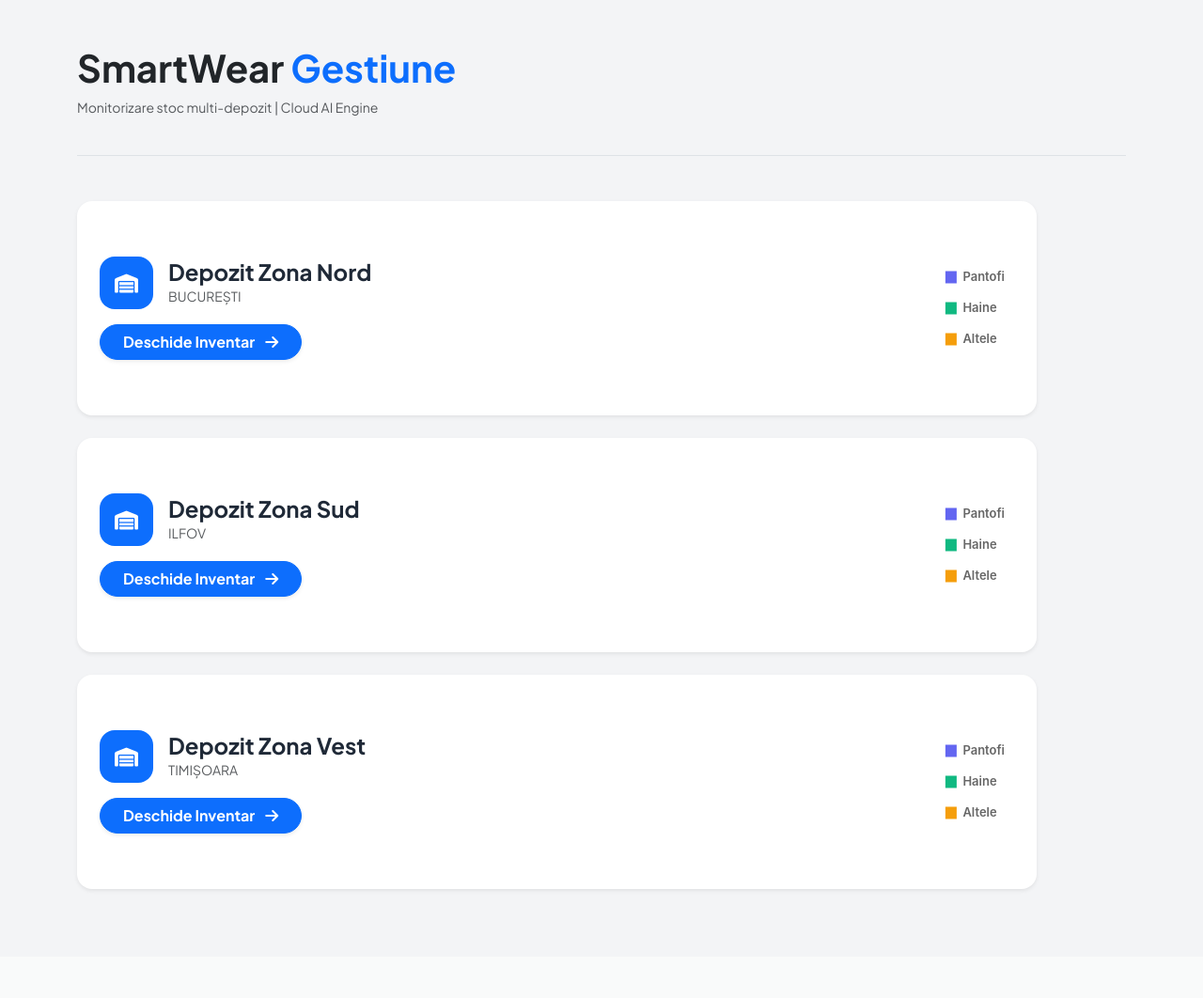
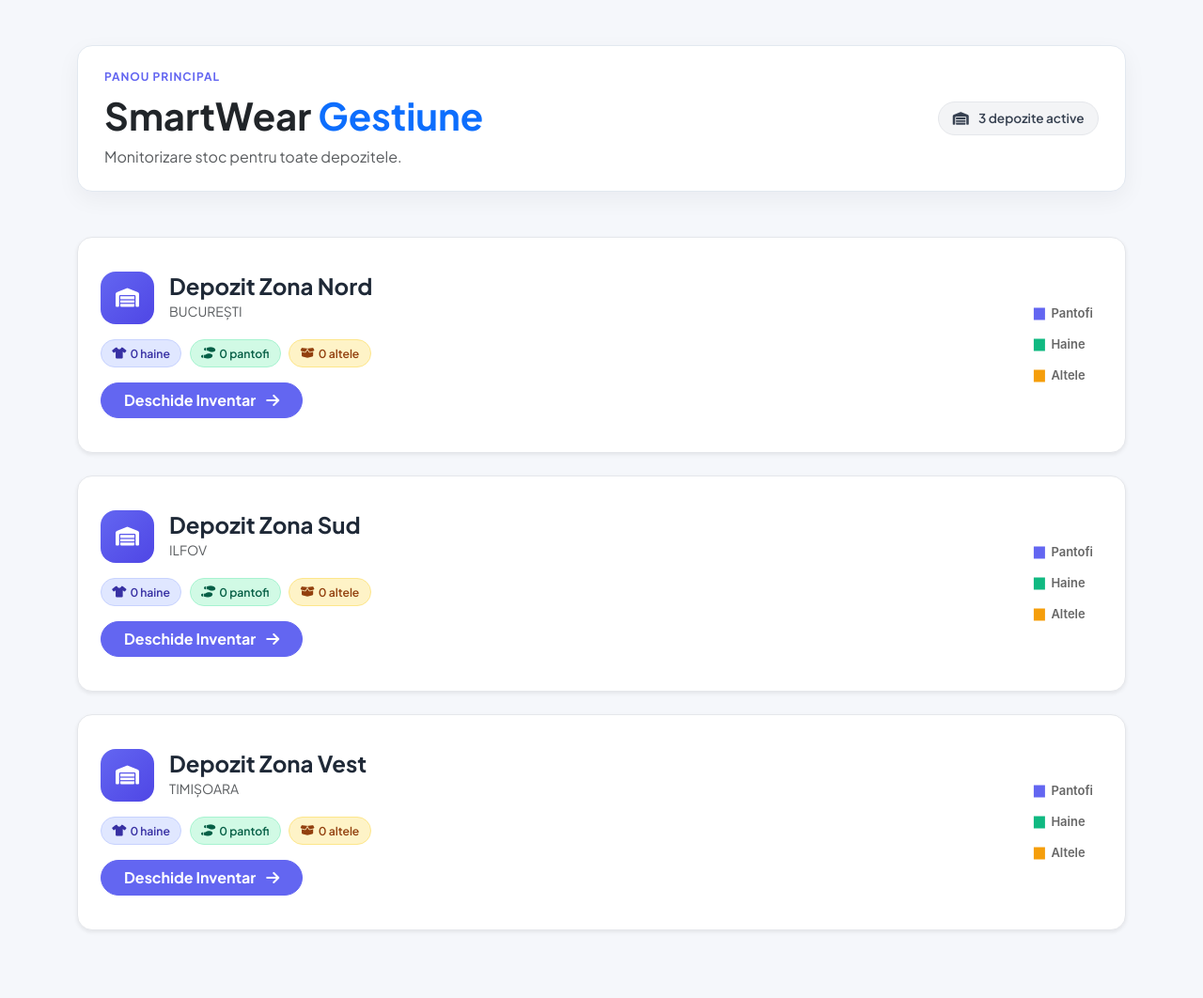
Before and after one commit to ChristianBLT/SmartDepozit, a Flask app: page / in a window 1280 px wide. Shown: the whole page at 94% size. Before the commit the page ends 949 px from the top, so only its background shows below. Run offline with Flask 3, Linux system fonts and the light colour scheme; data that the repository does not hold is empty.

Commit message:
design final + documentation

```diff
--- a/main.py
+++ b/main.py
@@ -167,4 +167,4 @@ def delete(depozit_id, haina_id):
     return redirect(url_for("inventory", depozit_id=depozit_id))
 
 if __name__ == "__main__":
-    app.run(host="127.0.0.1", port=8080, debug=True)
+    app.run(host="127.0.0.1", port=5000, debug=True)
--- a/static/dashboard.js
+++ b/static/dashboard.js
@@ -10,6 +10,7 @@ function initDashboardCharts(statsData) {
 
         const ctx = canvas.getContext('2d');
         const data = statsData[depozitId];
+        const total = (data.Pantof || 0) + (data.Haine || 0) + (data.Altele || 0);
 
         new Chart(ctx, {
             type: 'doughnut',
@@ -37,14 +38,17 @@ function initDashboardCharts(statsData) {
                         backgroundColor: '#1e293b',
                         padding: 12,
                         callbacks: {
-                            label: (item) => ` ${item.label}: ${item.raw} articole`
+                            label: (item) => {
+                                const percent = total ? Math.round((item.raw / total) * 100) : 0;
+                                return ` ${item.label}: ${item.raw} articole (${percent}%)`;
+                            }
                         }
                     }
                 },
                 cutout: '72%',
                 responsive: true,
                 maintainAspectRatio: false,
-                animation: { animateScale: true, duration: 1000 }
+                animation: { animateScale: true, duration: 1000, easing: 'easeOutBack' }
             }
         });
     });
--- a/static/style.css
+++ b/static/style.css
@@ -7,35 +7,125 @@
  --bg: #f3f4f6;
  --card-bg: #ffffff;
  --text: #1f2937;
+ --muted: #6b7280;
 }
 
 body {
  font-family: 'Plus Jakarta Sans', sans-serif;
- background-color: var(--bg);
+ background: #f5f7fb;
  color: var(--text);
+ min-height: 100vh;
+}
+
+.dashboard-hero {
+ background: #ffffff;
+ border: 1px solid #e2e8f0;
+ border-radius: 16px;
+ padding: 1.5rem 1.75rem;
+ box-shadow: 0 8px 24px rgba(15, 23, 42, 0.05);
+ display: flex;
+ align-items: center;
+ justify-content: space-between;
+ gap: 1rem;
+}
+
+.hero-kicker {
+ letter-spacing: 0.08em;
+ text-transform: uppercase;
+ font-size: 0.75rem;
+ font-weight: 700;
+ color: var(--primary);
+}
+
+.hero-pill {
+ background: #f3f4f6;
+ color: #374151;
+ border: 1px solid #e5e7eb;
+ border-radius: 999px;
+ padding: 0.45rem 0.9rem;
+ font-size: 0.85rem;
+ font-weight: 600;
+ white-space: nowrap;
 }
 
 .depozit-card-horizontal {
  background: var(--card-bg);
- border: none;
+ border: 1px solid #e5e7eb;
  border-radius: 20px;
  display: flex;
  align-items: center;
  padding: 1.5rem;
  margin-bottom: 1.5rem;
- transition: all 0.3s cubic-bezier(0.4, 0, 0.2, 1);
+ transition: box-shadow 0.2s ease;
  box-shadow: 0 4px 6px -1px rgba(0, 0, 0, 0.05);
+ overflow: hidden;
 }
 
 .depozit-card-horizontal:hover {
- transform: translateX(10px);
- box-shadow: 0 20px 25px -5px rgba(0, 0, 0, 0.1);
+ box-shadow: 0 12px 20px rgba(15, 23, 42, 0.08);
+}
+
+.depozit-card-horizontal::after {
+ content: none;
+}
+
+.warehouse-icon {
+ background: linear-gradient(135deg, #6366f1, #4f46e5);
+}
+
+.quick-stats {
+ display: flex;
+ flex-wrap: wrap;
+ gap: 0.55rem;
+}
+
+.mini-chip {
+ display: inline-flex;
+ align-items: center;
+ font-size: 0.76rem;
+ font-weight: 600;
+ padding: 0.32rem 0.7rem;
+ border-radius: 999px;
+}
+
+.chip-indigo {
+ color: #3730a3;
+ background: #e0e7ff;
+ border: 1px solid #c7d2fe;
+}
+
+.chip-green {
+ color: #065f46;
+ background: #d1fae5;
+ border: 1px solid #a7f3d0;
+}
+
+.chip-amber {
+ color: #92400e;
+ background: #fef3c7;
+ border: 1px solid #fde68a;
 }
 
 .chart-box {
- width: 180px;
+ width: 320px;
  height: 180px;
  margin-left: auto;
+}
+
+.btn.btn-primary {
+ background: var(--primary);
+ border: 1px solid var(--primary);
+}
+
+.btn.btn-primary:hover {
+ filter: brightness(0.96);
+}
+
+.inventory-header {
+ background: #ffffff;
+ border: 1px solid #e2e8f0;
+ border-radius: 14px;
+ padding: 1rem 1.25rem;
 }
 
 .search-wrapper {
--- a/templates/dashboard.html
+++ b/templates/dashboard.html
@@ -11,31 +11,42 @@
 
 <body>
  <div class="container py-5">
-  <header class="mb-5 border-bottom pb-4">
-   <h1 class="fw-bold text-dark">SmartWear <span class="text-primary">Gestiune</span></h1>
-   <p class="text-muted small">Monitorizare stoc multi-depozit | Cloud AI Engine</p>
+  <header class="dashboard-hero mb-5">
+   <div>
+    <p class="hero-kicker mb-2">Panou principal</p>
+    <h1 class="fw-bold text-dark mb-2">SmartWear <span class="text-primary">Gestiune</span></h1>
+    <p class="text-muted mb-0">Monitorizare stoc pentru toate depozitele.</p>
+   </div>
+   <div class="hero-pill">
+    <i class="fas fa-warehouse me-2"></i> 3 depozite active
+   </div>
   </header>
 
   <div class="row">
-   <div class="col-lg-11">
+   <div class="col-12">
     {% for d in depozite %}
     <div class="depozit-card-horizontal shadow-sm mb-4 bg-white p-4 rounded-4 d-flex align-items-center">
      <div class="info-section flex-grow-1">
       <div class="d-flex align-items-center mb-3">
-       <div class="bg-primary text-white p-3 rounded-4 me-3">
+       <div class="warehouse-icon text-white p-3 rounded-4 me-3">
         <i class="fas fa-warehouse fa-lg"></i>
        </div>
        <div>
         <h4 class="fw-bold mb-0">{{ d.nume }}</h4>
-        <small class="text-muted text-uppercase tracking-wider">{{ d.oras }}</small>
+        <small class="text-muted text-uppercase">{{ d.oras }}</small>
        </div>
       </div>
-      <button onclick="location.href='/depozit/{{d.id}}'" class="btn btn-primary px-4 rounded-pill shadow-sm fw-bold">
+      <div class="quick-stats mb-3">
+       <span class="mini-chip chip-indigo"><i class="fas fa-shirt me-1"></i> {{ stats[d.id].Haine or 0 }} haine</span>
+       <span class="mini-chip chip-green"><i class="fas fa-shoe-prints me-1"></i> {{ stats[d.id].Pantof or 0 }} pantofi</span>
+       <span class="mini-chip chip-amber"><i class="fas fa-box-open me-1"></i> {{ stats[d.id].Altele or 0 }} altele</span>
+      </div>
+      <button onclick="location.href='/depozit/{{d.id}}'" class="btn btn-primary px-4 rounded-pill fw-bold">
        Deschide Inventar <i class="fas fa-arrow-right ms-2"></i>
       </button>
      </div>
 
-     <div class="chart-box" style="width: 320px; height: 180px;">
+     <div class="chart-box">
       <canvas id="chart-{{ d.id }}"></canvas>
      </div>
     </div>
@@ -57,3 +68,4 @@
 </body>
 
 </html>
+</html>
```
Also changed, not shown: other parts of static/style.css (+57 -1 lines), DOCUMENTATIE.md (added, +49 -0 lines), templates/inventory.html (+13 -5 lines), diagram.png (added).
